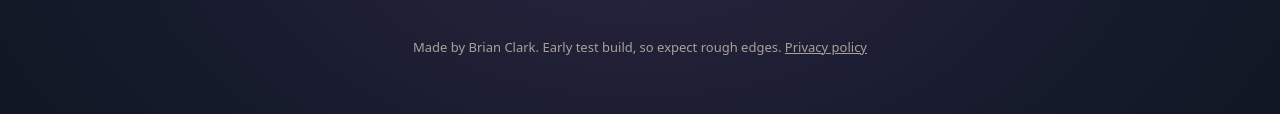
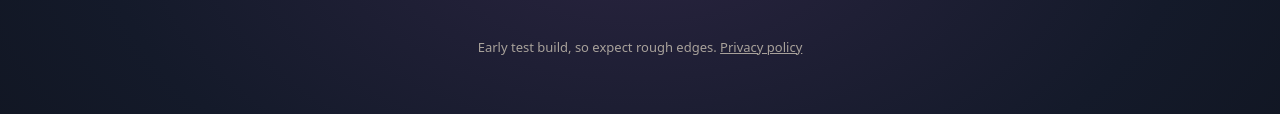
Before and after one commit to bclark10121-cloud/helena-hollow, a plain HTML site: page index.html in a window 1280 px wide. Shown: the part 2400-2514 px from the top of the page. Drawn offline with Linux system fonts and the light colour scheme.

Commit message:
Privacy: no full name in public files (G1.11). First name only where a name is needed.
Co-Authored-By: Claude Opus 5.5 <noreply@anthropic.com>
Claude-Session: https://claude.ai/code/session_0117TTYBK9WeMkHugLJnrb6q

```diff
--- a/index.html
+++ b/index.html
@@ -52,5 +52,5 @@ h2{font-family:Georgia,serif;color:var(--gold);font-size:24px;margin:34px 0 10px
 <p class="note">Android may show a Play Protect notice for apps from outside the Play Store. Touch and controllers both work.</p>
 <h2>Feedback wanted</h2>
 <ul><li>Anything confusing in the first five minutes</li><li>Any spot where you got stuck</li><li>Any part of the story that is unclear</li><li>How walking and controls feel</li><li>Your phone model if you see lag</li></ul>
-<footer>Made by Brian Clark. Early test build, so expect rough edges. <a href="privacy.html" style="color:inherit">Privacy policy</a></footer>
+<footer>Early test build, so expect rough edges. <a href="privacy.html" style="color:inherit">Privacy policy</a></footer>
 </main></body></html>
```
